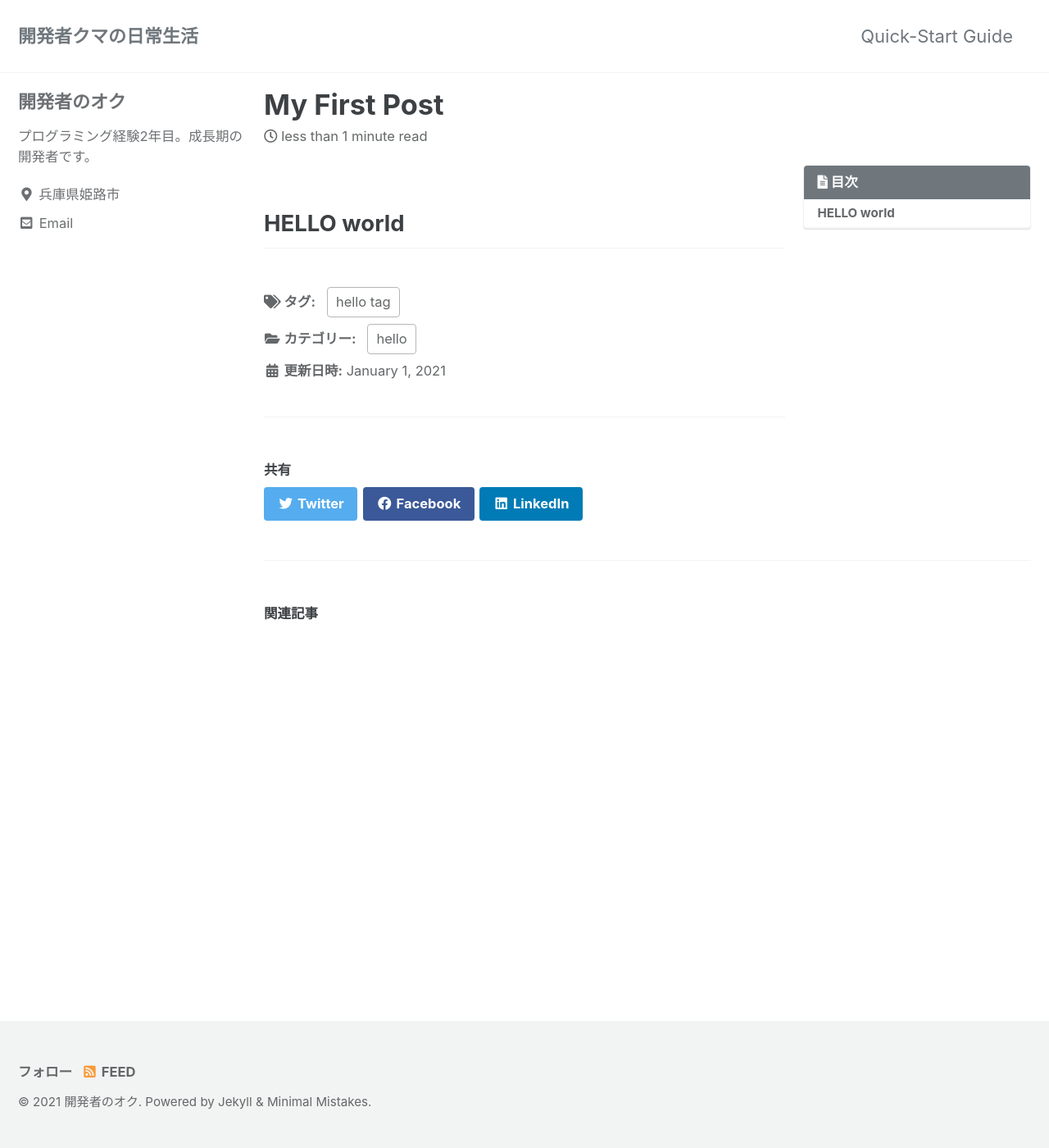
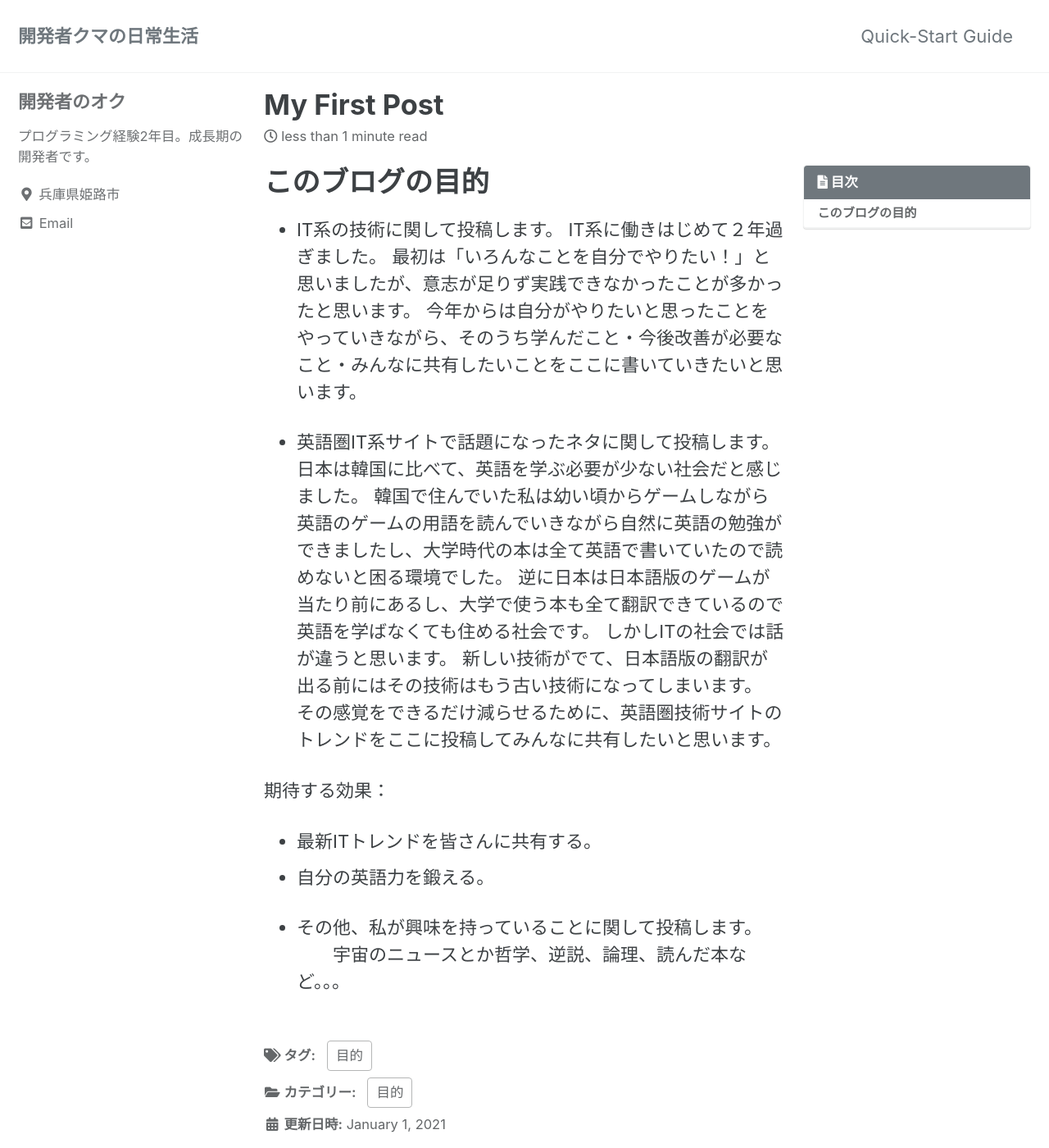
Before and after one commit to himejiKuma/developingKuma, a Jekyll site: the page built from _posts/2021-01-01-hello.md, in a window 1280 px wide and 1400 px high. Shown: the whole window at 82% size. Built offline with Jekyll 4.4.1, drawn with Linux system fonts in a browser that asks for light colours; cached includes are drawn as plain includes.

Commit message:
ブログの目的追加

```diff
--- a/_posts/2021-01-01-hello.md
+++ b/_posts/2021-01-01-hello.md
@@ -1,11 +1,30 @@
 ---
 title : "My First Post"
 category :
-    - hello
+    - 目的
 tag :
-    - hello tag
+    - 目的
 toc : true
 ---
 
 
-## HELLO world
+# このブログの目的
+ - IT系の技術に関して投稿します。
+IT系に働きはじめて２年過ぎました。
+最初は「いろんなことを自分でやりたい！」と思いましたが、意志が足りず実践できなかったことが多かったと思います。
+今年からは自分がやりたいと思ったことをやっていきながら、そのうち学んだこと・今後改善が必要なこと・みんなに共有したいことをここに書いていきたいと思います。
+
+ - 英語圏IT系サイトで話題になったネタに関して投稿します。
+日本は韓国に比べて、英語を学ぶ必要が少ない社会だと感じました。
+韓国で住んでいた私は幼い頃からゲームしながら英語のゲームの用語を読んでいきながら自然に英語の勉強ができましたし、大学時代の本は全て英語で書いていたので読めないと困る環境でした。
+逆に日本は日本語版のゲームが当たり前にあるし、大学で使う本も全て翻訳できているので英語を学ばなくても住める社会です。
+しかしITの社会では話が違うと思います。
+新しい技術がでて、日本語版の翻訳が出る前にはその技術はもう古い技術になってしまいます。
+その感覚をできるだけ減らせるために、英語圏技術サイトのトレンドをここに投稿してみんなに共有したいと思います。
+
+ 期待する効果：
+   - 最新ITトレンドを皆さんに共有する。
+   - 自分の英語力を鍛える。
+
+ - その他、私が興味を持っていることに関して投稿します。
+　　宇宙のニュースとか哲学、逆説、論理、読んだ本など。。。
```
